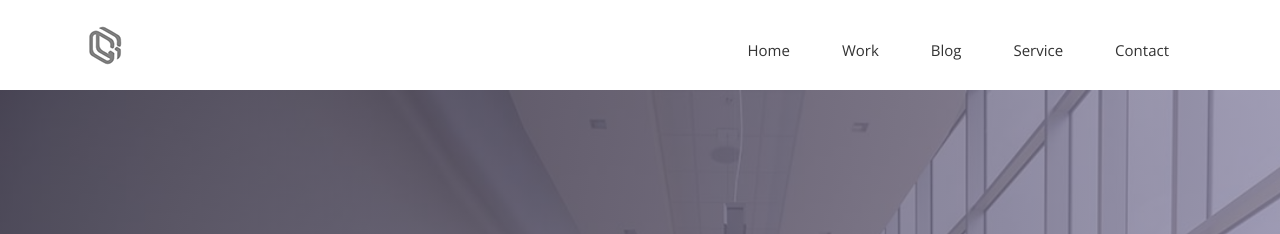
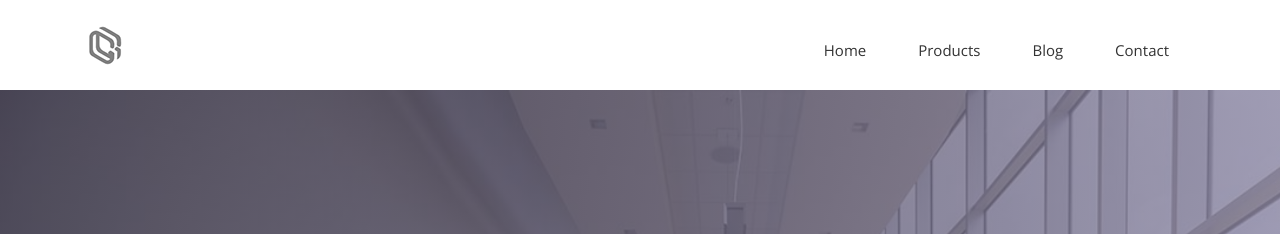
Before and after one commit to maryyphamm/glineglass, a Jekyll site: the page built from index.html, in a window 1280 px wide and 900 px high. Shown: the top 234 px of the window. Built offline with Jekyll 4.4.1, drawn with Linux system fonts in a browser that asks for light colours; nearby versions of some CDN libraries; some web fonts are replaced.

Commit message:
Update Header Links

```diff
--- a/_includes/header.html
+++ b/_includes/header.html
@@ -22,9 +22,8 @@
             <div class="collapse navbar-collapse" id="bs-example-navbar-collapse-1">
               <ul class="nav navbar-nav navbar-right">
                 <li><a href="{{ site.baseurl }}/">Home</a></li>
-                <li><a href="{{ site.baseurl }}/work">Work</a></li>
+                <li><a href="{{ site.baseurl }}/products">Products</a></li>
                 <li><a href="{{ site.baseurl }}/blog">Blog</a></li>
-                <li><a href="#">Service</a></li>
                 <li><a href="{{ site.baseurl }}/contact">Contact</a></li>
               </ul>
             </div><!-- /.navbar-collapse -->
```
